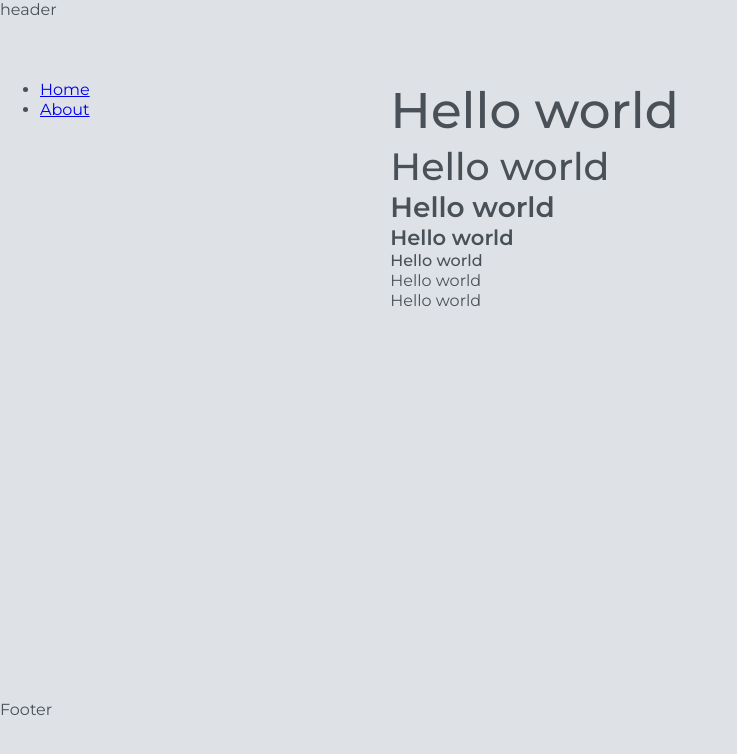
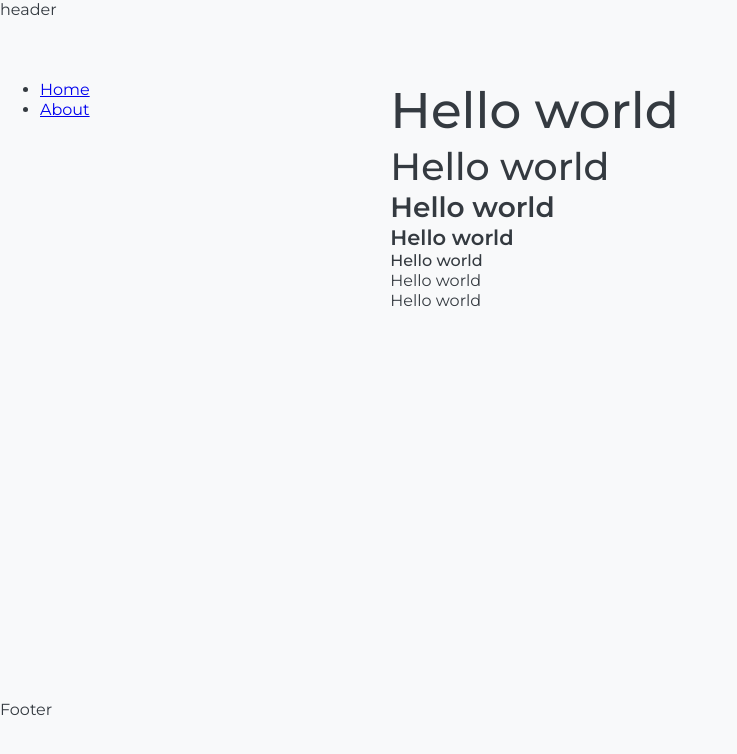
Before and after one commit to AlexandrHoroshih/svelte-todos, a Svelte app: page / in a window 1280 px wide. Shown: the top 754 px of the page, without its empty margins (0-737 px from the left). Built offline with nearby package versions, Linux system fonts and the light colour scheme; the HTML template or start-up script is replaced by a standard one.

Commit message:
feat(theme): changed basic colors

```diff
--- a/src/theme/ThemeProvider.svelte
+++ b/src/theme/ThemeProvider.svelte
@@ -32,8 +32,8 @@
         font-weight: normal;
 
         line-height: 1.25;
-        color: var(--accent_6);
-        background-color: var(--accent_2);
+        color: var(--accent_7);
+        background-color: var(--accent_0);
 
         /* rest */
         --gap: 1rem;
```
